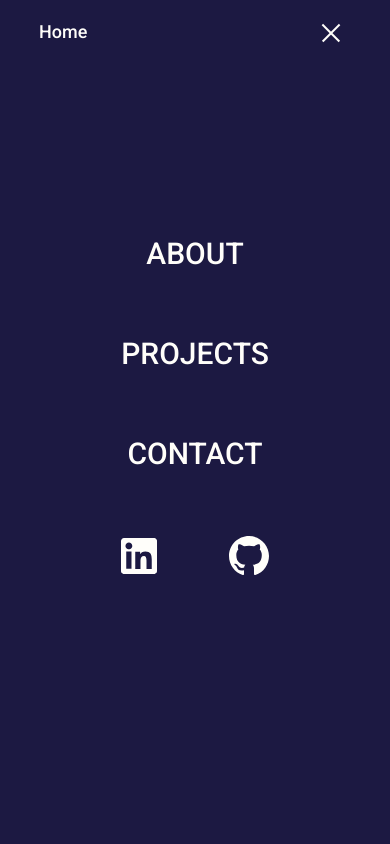
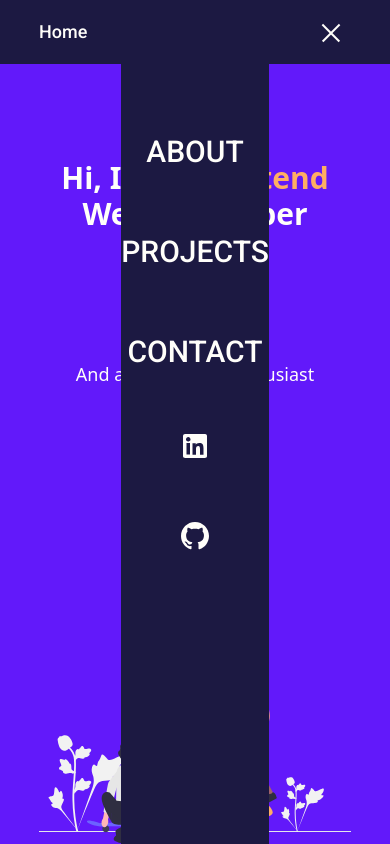
Before and after one commit to airdgo/portfolio, a Next.js app: page / in a window 390 px wide. Both pictures are taken after a click on the button 335 px from the left and 32 px from the top of the page. Built offline with nearby package versions, Linux system fonts and the light colour scheme.

Commit message:
navbar animation

```diff
--- a/constants/index.js
+++ b/constants/index.js
@@ -1,3 +1,3 @@
-import { navigation } from "./navigation";
+import { desktopNavigation } from "./navigation";
 
-export { navigation };
+export { desktopNavigation };
--- a/constants/navigation.js
+++ b/constants/navigation.js
@@ -1,5 +1,25 @@
-export const navigation = [
+import { LinkedInIcon, GithubIcon } from "../icons/index";
+
+export const desktopNavigation = [
 	{ link: "#about", title: "About me", content: "ABOUT" },
 	{ link: "#projects", title: "Projects", content: "PROJECTS" },
 	{ link: "#contact", title: "Send me an email", content: "CONTACT" },
+	{
+		link: "https://www.linkedin.com/in/vlad-dragoi/",
+		title: "My LinkedIn Profile",
+		content: (
+			<a target="_blank" className="block w-6">
+				<LinkedInIcon />
+			</a>
+		),
+	},
+	{
+		link: "https://github.com/airdgo",
+		title: "My GitHub Page",
+		content: (
+			<a target="_blank" className="block w-7">
+				<GithubIcon />
+			</a>
+		),
+	},
 ];
--- a/package.json
+++ b/package.json
@@ -9,6 +9,7 @@
     "lint": "next lint"
   },
   "dependencies": {
+    "@react-spring/web": "^9.4.5",
     "next": "12.1.6",
     "react": "18.1.0",
     "react-dom": "18.1.0"
--- a/sections/Header.js
+++ b/sections/Header.js
@@ -1,11 +1,16 @@
 import Link from "next/link";
-import { GithubIcon, LinkedInIcon } from "../icons/index";
 import { useState } from "react";
-import { navigation } from "../constants/index";
+import { desktopNavigation } from "../constants/index";
 import HamburgerMenu from "../components/HamburgerMenu";
+import { useTransition, animated } from "@react-spring/web";
 
 export default function Header() {
 	const [isOpen, setIsOpen] = useState(false);
+	const transitions = useTransition(isOpen, {
+		from: { x: 0, y: -500, opacity: 0 },
+		enter: { x: 0, y: 0, opacity: 1 },
+		leave: { x: 0, y: -500, opacity: 0 },
+	});
 
 	function toggleMenu() {
 		setIsOpen((prevState) => !prevState);
@@ -15,8 +20,6 @@ export default function Header() {
 		if (isOpen === false) return;
 		setIsOpen(false);
 	}
-
-	const dropedDown = isOpen ? "flex" : "hidden";
 
 	return (
 		<header
@@ -35,13 +38,38 @@ export default function Header() {
 					<HamburgerMenu onClick={toggleMenu} isOpen={isOpen} />
 				</div>
 
-				<ul
-					className={
-						"h-screen flex-col items-center justify-center gap-16 pb-40 text-3xl lg:flex lg:h-auto lg:flex-row lg:p-0 lg:text-lg " +
-						dropedDown
-					}
-				>
-					{navigation.map((nav) => (
+				{/* {isOpen && (
+					<ul className="fixed flex h-screen flex-col items-center justify-center gap-16 bg-neutral pb-40 text-3xl lg:hidden">
+						{desktopNavigation.map((nav) => (
+							<li key={nav.title} onClick={hideMenu}>
+								<Link href={nav.link} title={nav.title}>
+									{nav.content}
+								</Link>
+							</li>
+						))}
+					</ul>
+				)} */}
+
+				{transitions(
+					(style, item) =>
+						item && (
+							<animated.ul
+								style={style}
+								className="fixed flex h-screen flex-col items-center justify-center gap-16 bg-neutral pb-40 text-3xl lg:hidden"
+							>
+								{desktopNavigation.map((nav) => (
+									<li key={nav.title} onClick={hideMenu}>
+										<Link href={nav.link} title={nav.title}>
+											{nav.content}
+										</Link>
+									</li>
+								))}
+							</animated.ul>
+						)
+				)}
+
+				<ul className="hidden h-auto items-center justify-center gap-16 text-lg lg:static lg:flex">
+					{desktopNavigation.map((nav) => (
 						<li key={nav.title} onClick={hideMenu}>
 							<Link href={nav.link} title={nav.title}>
 								{nav.content}
@@ -49,7 +77,7 @@ export default function Header() {
 						</li>
 					))}
 
-					<li className="flex w-full items-center justify-between lg:gap-16">
+					{/* <li className="flex w-full items-center justify-between lg:gap-16">
 						<Link
 							href="https://www.linkedin.com/in/vlad-dragoi/"
 							title="My LinkedIn Profile"
@@ -63,7 +91,7 @@ export default function Header() {
 								<GithubIcon />
 							</a>
 						</Link>
-					</li>
+					</li> */}
 				</ul>
 			</nav>
 		</header>
--- a/tailwind.config.js
+++ b/tailwind.config.js
@@ -4,6 +4,7 @@ module.exports = {
 		"./components/**/*.{js,ts,jsx,tsx}",
 		"./layout/**/*.{js,ts,jsx,tsx}",
 		"./sections/**/*.{js,ts,jsx,tsx}",
+		"./constants/**/*.{js,ts,jsx,tsx}",
 	],
 	theme: {
 		extend: {
```
Also changed, not shown: 1 other file (tests, documents, lock files or other folders).
